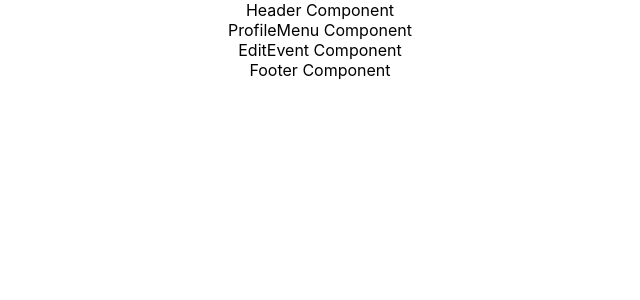
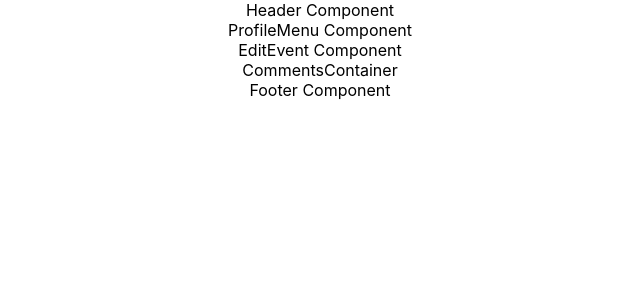
Before and after one commit to cyantis/prof_dev_tracker_v3, a React (Create React App) app: page /editEvent in a window 1280 px wide. Shown: the top 300 px of the page, without its empty margins (320-960 px from the left). Built offline with nearby package versions, Linux system fonts and the light colour scheme.

Commit message:
adds components/container for comments

```diff
--- /dev/null
+++ b/src/components/EditComment.js
@@ -0,0 +1,13 @@
+import React from 'react'
+
+class EditComment extends React.Component {
+  render() {
+    return (
+      <div className="EditComment">
+        EditComment Component
+      </div>
+    );
+  }
+};
+
+export default EditComment
--- /dev/null
+++ b/src/components/NewComment.js
@@ -0,0 +1,13 @@
+import React from 'react'
+
+class NewComment extends React.Component {
+  render() {
+    return (
+      <div className="NewComment">
+        NewComment Component
+      </div>
+    );
+  }
+};
+
+export default NewComment
--- /dev/null
+++ b/src/containers/CommentsContainer.js
@@ -0,0 +1,22 @@
+import React from 'react'
+import ReactDOM from 'react-dom'
+import { BrowserRouter as Router, Route } from 'react-router-dom'
+
+import NewComment from '../components/NewComment'
+import EditComment from '../components/EditComment'
+
+class CommentsContainer extends React.Component {
+  render() {
+    return (
+      <div className="CommentsContainer">
+      CommentsContainer
+        <Router>
+          <Route path="/newComment" component={NewComment} />
+          <Route path="/editComment" component={EditComment} />
+        </Router>
+      </div>
+    );
+  }
+};
+
+export default CommentsContainer
--- a/src/containers/EventsContainer.js
+++ b/src/containers/EventsContainer.js
@@ -5,6 +5,7 @@ import { BrowserRouter as Router, Route } from 'react-router-dom'
 import LearningEvent from '../components/LearningEvent'
 import NewEvent from '../components/NewEvent'
 import EditEvent from '../components/EditEvent'
+import CommentsContainer from './CommentsContainer'
 
 class EventsContainer extends React.Component {
   render() {
@@ -15,6 +16,7 @@ class EventsContainer extends React.Component {
           <Route path="/newEvent" component={NewEvent} />
           <Route path="/editEvent" component={EditEvent} />
         </Router>
+        <CommentsContainer />
       </div>
     );
   }
```
